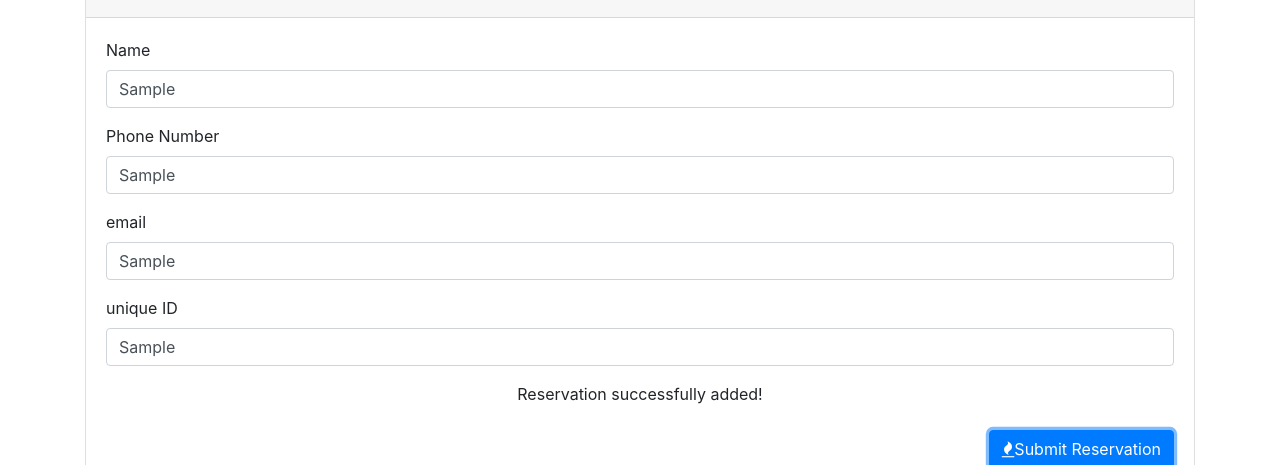
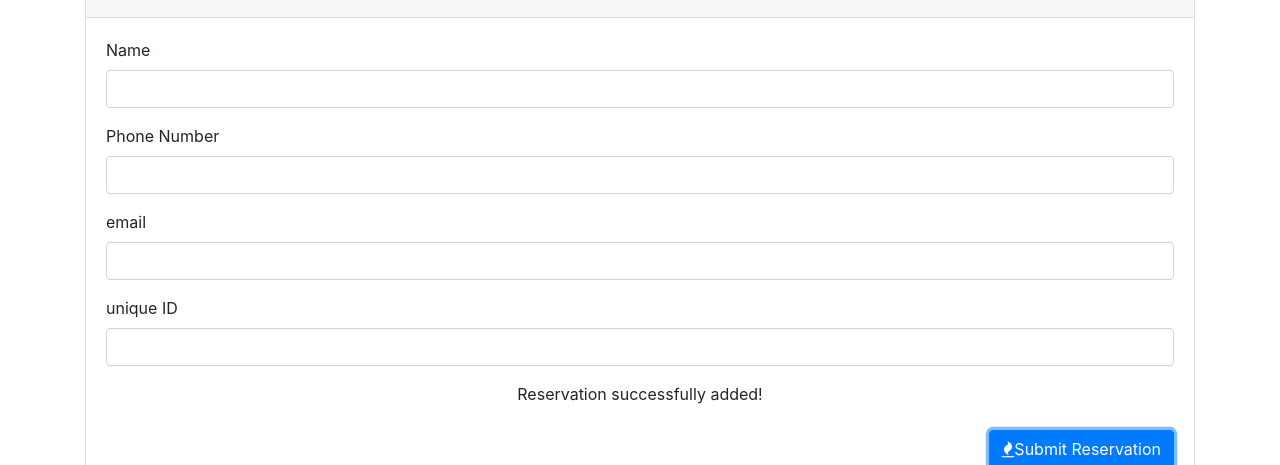
Before and after one commit to alexs55/restaurant, a website: page html/reserve.html in a window 1280 px wide. Both pictures are taken after typing "Sample", "Sample", "Sample", "Sample" into the empty fields and a click on the button "Submit Reservation". Shown: the part 380-845 px from the top of the page. Drawn offline with nearby package versions, Linux system fonts and the light colour scheme; no server answers.

Commit message:
PseudoValidation

```diff
--- a/html/reserve.html
+++ b/html/reserve.html
@@ -67,14 +67,28 @@
     // Question: What does this code do?
     $("#add-btn").on("click", function(event) {
       event.preventDefault();
+
+       if($("#name").val().trim() === "" || $("#phoneNumber").val().trim() === "" || $("#email").val().trim() === ""|| $("#uniqueID").val().trim() ===""){
+         $("#successMsg").text("Fill everything!");
+         return;
+       }
+       else{
+         $("#successMsg").text("Reservation successfully added!");
+       }
+
       var newReservation = {
         customerName: $("#name").val().trim(),
         phoneNumber: $("#phoneNumber").val().trim(),
         customerEmail: $("#email").val().trim(),
         customerID: $("#uniqueID").val().trim()
       };
-      $("#successMsg").text("Reservation successfully added!");
 
+
+
+      $("#name").val("");
+      $("#phoneNumber").val("");
+      $("#email").val("");
+      $("#uniqueID").val("");
       $.post("/api/reservations", newReservation)
         .then(function(data) {
           console.log("add.html", data);
--- a/routes/apiRoutes.js
+++ b/routes/apiRoutes.js
@@ -21,10 +21,8 @@ module.exports = function(app) {
       console.log(newreservation);
       if (reservations.length < 5) {
           reservations.push(newreservation);
-          res.json(newreservation);
       } else {
           waitlist.push(newreservation)
-          res.json(newreservation);
       }
   });
 
```
